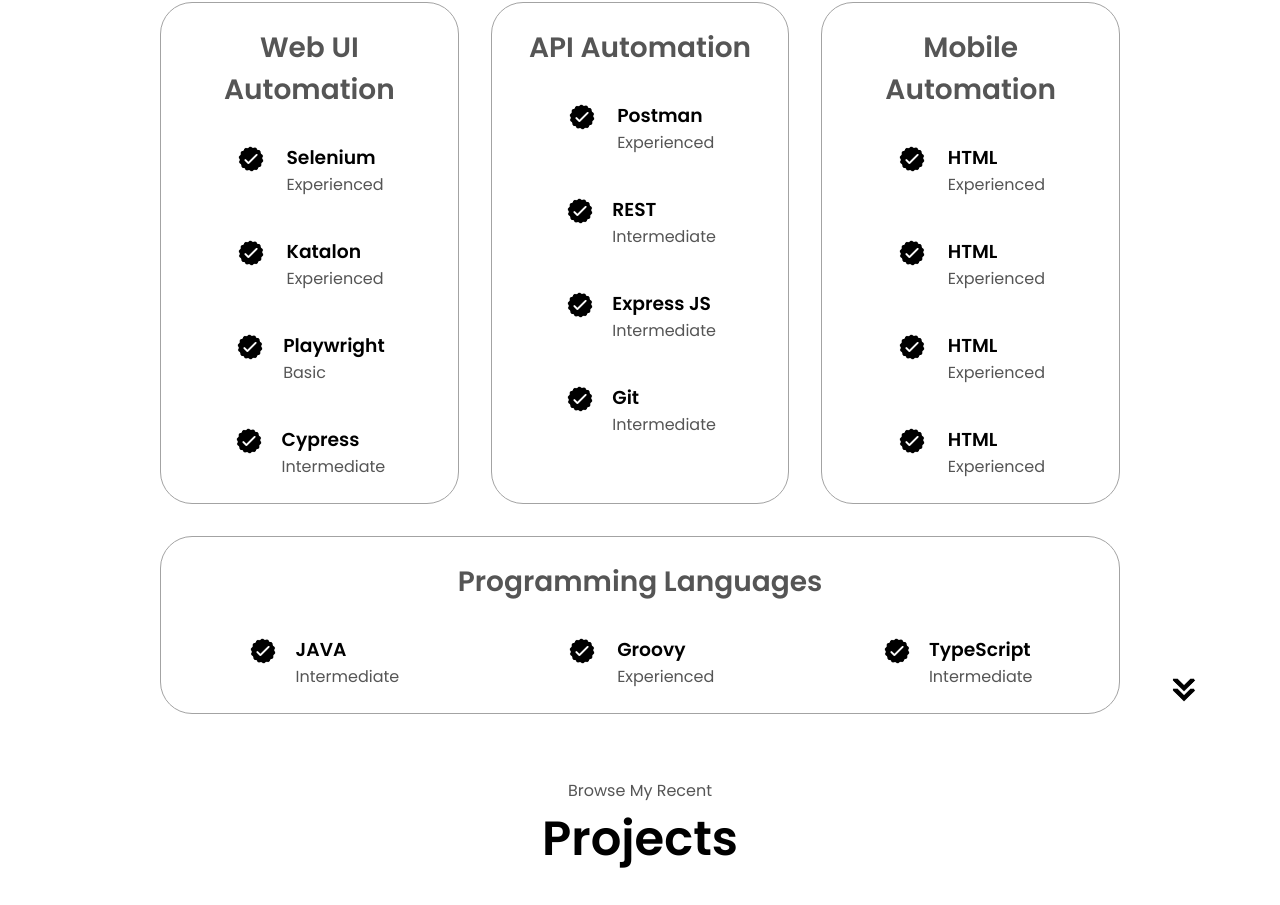
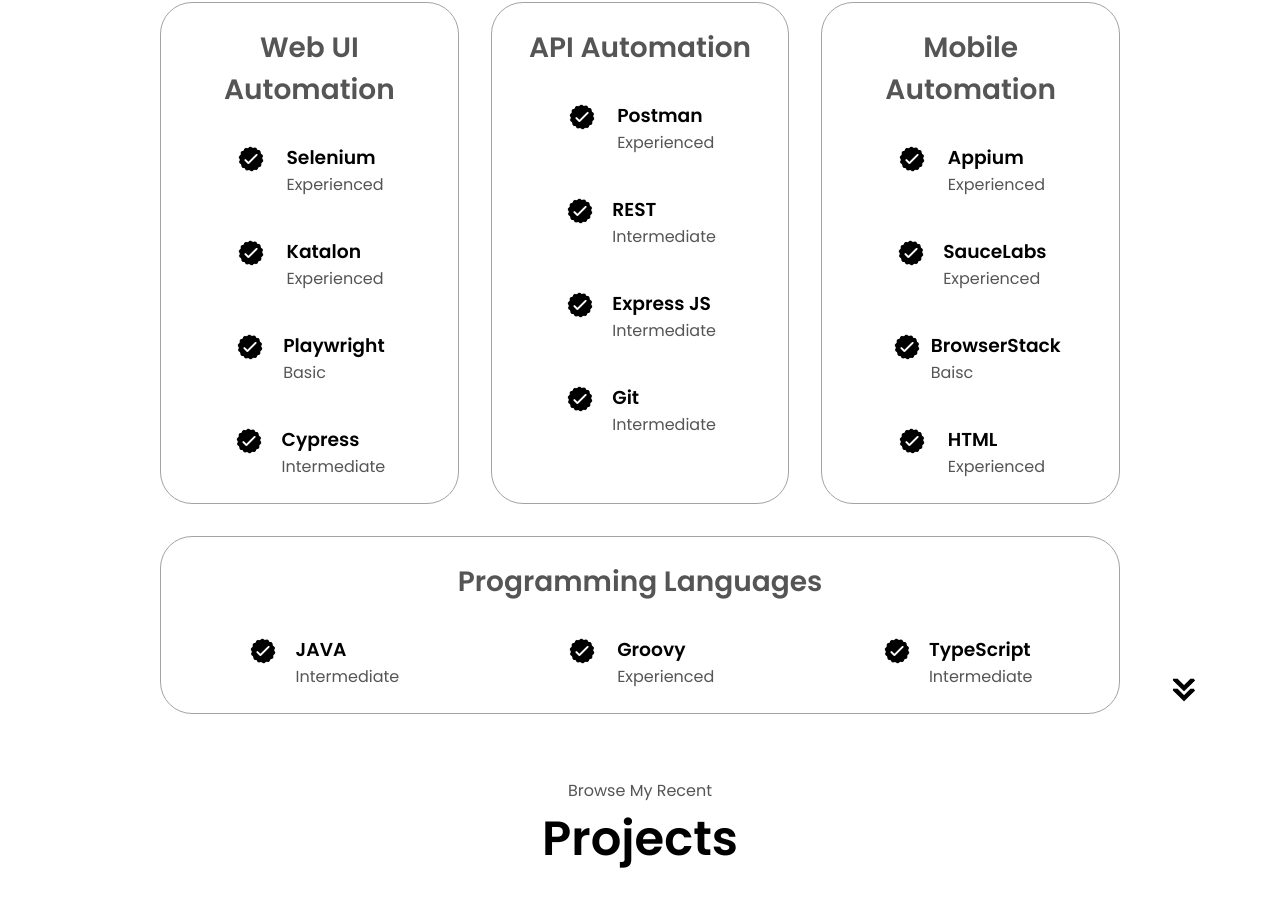
Before and after one commit to youvegotnigel/youvegotnigel.github.io, a plain HTML site: page index.html in a window 1280 px wide. Shown: the part 1823-2728 px from the top of the page. Drawn offline with Linux system fonts and the light colour scheme.

Commit message:
Update index.html

```diff
--- a/index.html
+++ b/index.html
@@ -252,7 +252,7 @@
                     class="icon"
                   />
                   <div>
-                    <h3>HTML</h3>
+                    <h3>Appium</h3>
                     <p>Experienced</p>
                   </div>
                     </article>
@@ -263,7 +263,7 @@
                     class="icon"
                   />
                   <div>
-                    <h3>HTML</h3>
+                    <h3>SauceLabs</h3>
                     <p>Experienced</p>
                   </div>
                     </article>
@@ -274,8 +274,8 @@
                     class="icon"
                   />
                   <div>
-                    <h3>HTML</h3>
-                    <p>Experienced</p>
+                    <h3>BrowserStack</h3>
+                    <p>Baisc</p>
                   </div>
                     </article>
                     <article>
```
